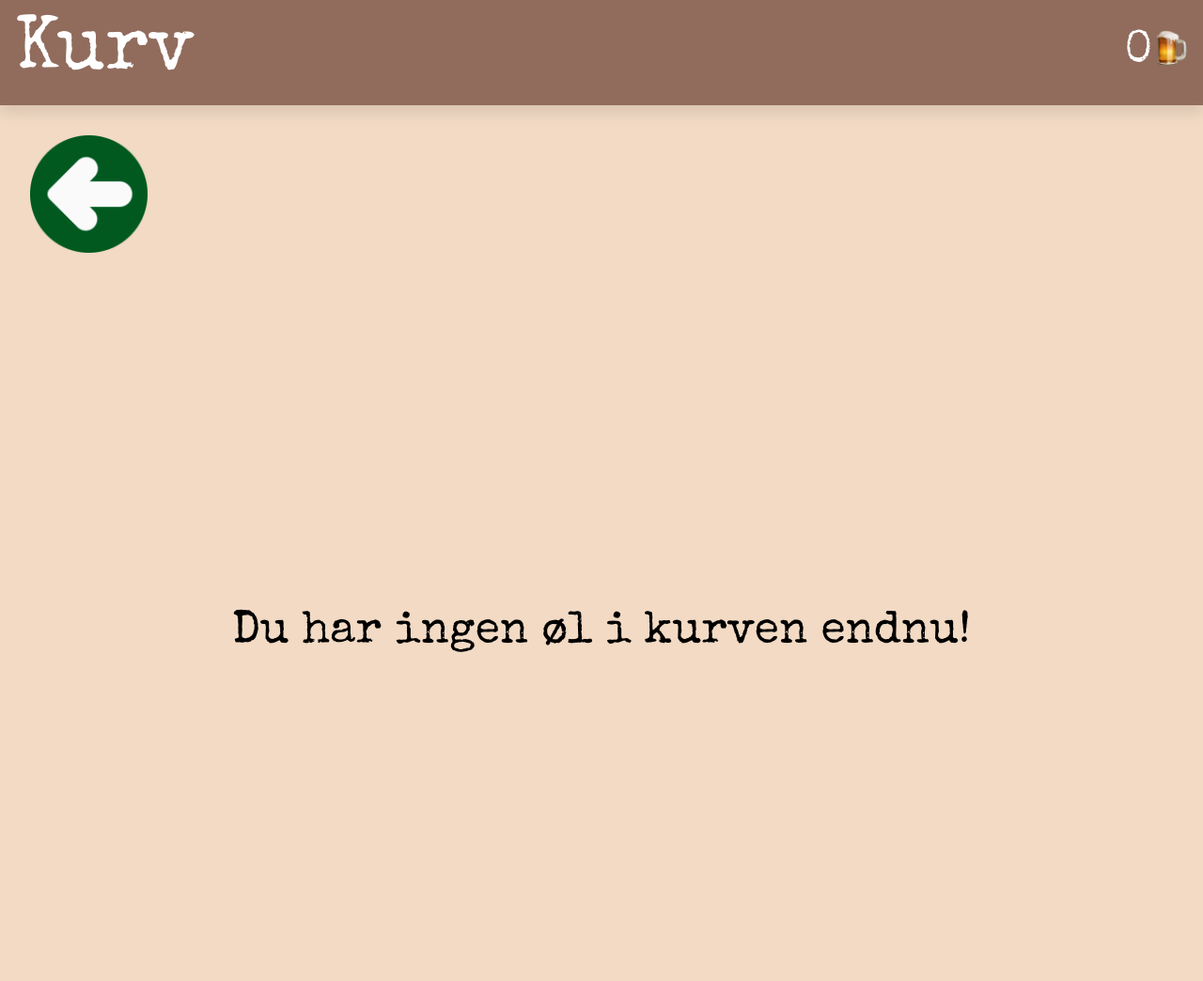
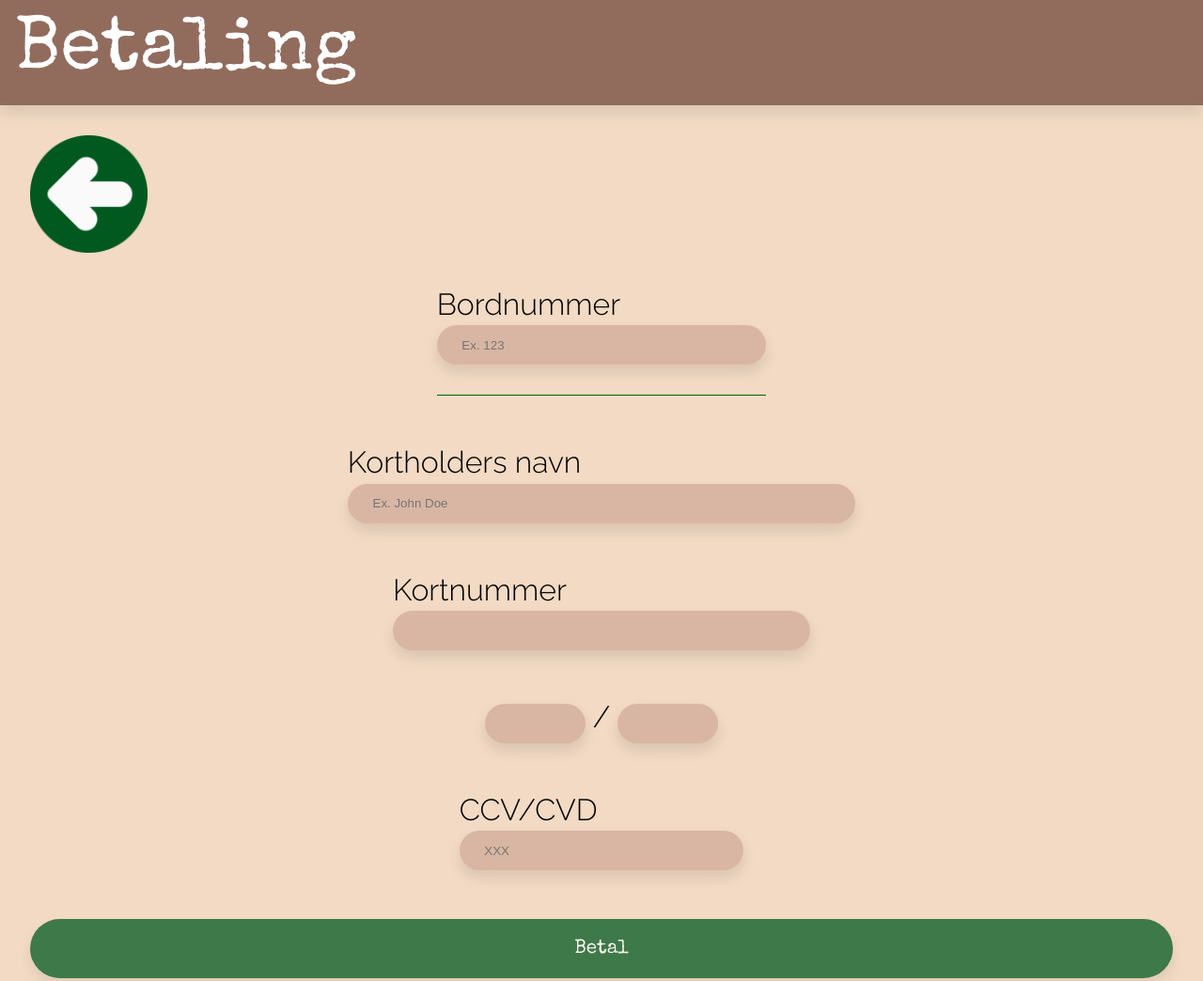
Before and after one commit to vivi4531/exam-form, a website built with Vite: page index.html in a window 1280 px wide. Shown: the top 1044 px of the page at 94% size. Built offline with nearby package versions, Linux system fonts and the light colour scheme.

Commit message:
payment in progress

```diff
--- a/index.html
+++ b/index.html
@@ -155,7 +155,7 @@
   </fieldset> -->
 
   <!-- Kurv hvis man ikke har indhold -->
-  <fieldset>
+<!--   <fieldset>
     <div class="form-layout">
       <div class="form-header">
         <h1>Kurv</h1>
@@ -176,7 +176,95 @@
       <button class="button-basic">Bestil øl nu!</button>
 
     </div>
+  </fieldset> -->
+
+
+<!-- Betalingsoplysninger -->
+<fieldset>
+    <div class="form-layout">
+      <div class="form-header">
+        <h1>Betaling</h1>
+        <!-- <div class="beer-basket">
+          <p>0</p>
+          <img src="public/img/icons/beermug-single.png" alt="">
+        </div> -->
+      </div>
+
+      <div class="back-arrow">
+        <img src="/public/img/icons/back-arrow.png" alt="">
+      </div>
+
+      <div class="form-content">
+
+        <!-- <div class="menu">
+        <div class="menu-info">
+          <img class="beer-image" src="public/img/beer/githop.png" alt="">
+            <div class="menu-column">
+              <h2>Øl navn</h2>
+              <p>IPA, 5%</p>
+            </div>
+        </div>
+        <div class="menu-price">
+          <h3>45 kr.</h3>
+          <div class="button-group">
+          <button class="button-amount">-</button>
+          <p>0</p>
+          <button class="button-amount">+</button>
+          </div>
+        </div>
+      </div> -->
+
+      <label for="table">Bordnummer
+        <input type="text" id="table" name="Tablenumber" maxlength="3" size="3" placeholder="Ex. 123" required>
+      </label>
+
+      <label for="cardholder_name">Kortholders navn
+        <input type="text" id="cardholder_name" name="Cardholders name" placeholder="Ex. John Doe" minlength="2" required>
+      </label>
+
+      <label for="card_number">Kortnummer
+        <input type="text" id="card_number" name="Card number" maxlength="16" size="16" required />
+      </label>
+
+      <div class="form-expires">
+        <label for="month">
+        <input type="text" id="month" name="month" placeholder="MM" maxlength="2" size="2" required />
+        /
+      </label>
+
+      <label for="year">
+          <input type="text" id="year" name="year" placeholder="YY" maxlength="2" size="2" required />
+      </label>
+    </div>
+
+      <label for="ccv">CCV/CVD
+        <input type="text" id="ccv" name="ccv" placeholder="XXX" maxlength="3" size="3" required />
+      </label>
+
+      <button class="button-basic">Betal</button>
+      </div>
+    </div>
   </fieldset>
+
+
+    <!-- Bekræftelse -->
+ <!--  <fieldset>
+    <div class="form-layout">
+        <div class="form-header">
+          <h1>Bekræftelse</h1>
+        </div>
+        <div class="form-content">
+          <h2>Tak!</h2>
+          <h3>Din ordre er godkendt!</h3>
+          <button class="button-basic">Til startstiden</button>
+          <img src="public/img/icons/beermug-pair.png" alt="">
+          <h3>Se vores tre mest solgte øl lige nu!</h3>
+          <button class="button-basic button-topthree">Se top tre</button>
+        </div>
+    </div>
+  </fieldset>  -->
+
+
 
 
 </form>
--- a/sass/components.scss
+++ b/sass/components.scss
@@ -117,6 +117,10 @@ fieldset {
     border-bottom: 1px solid $darkgreen;
     padding-bottom: 5vh;
 
+    .form-expires {
+      display: flex;
+    }
+
     h2 {
       font-size: 2em;
     }
@@ -215,4 +219,34 @@ fieldset {
       font-size: 1.5em;
     }
   }
+
+  label {
+    font-family: "Raleway", sans-serif;
+    font-weight: 300;
+    font-size: 2em;
+    text-align: left;
+  }
+
+  label[for="table"] {
+    border-bottom: 1px solid darkgreen;
+    padding-bottom: 1em;
+  }
+
+  input {
+    background-color: $mediumbrown;
+    border: none;
+    box-shadow: 0px 8px 15px rgb(0 0 0 / 10%);
+    border-radius: 2em;
+    padding: 1em 6em 1em 2em;
+    width: 100%;
+
+    input[type="text"]:placeholder-shown {
+      color: red;
+    }
+  }
+
+  input[id="month"],
+  input[id="year"] {
+    width: 0;
+  }
 }
```
